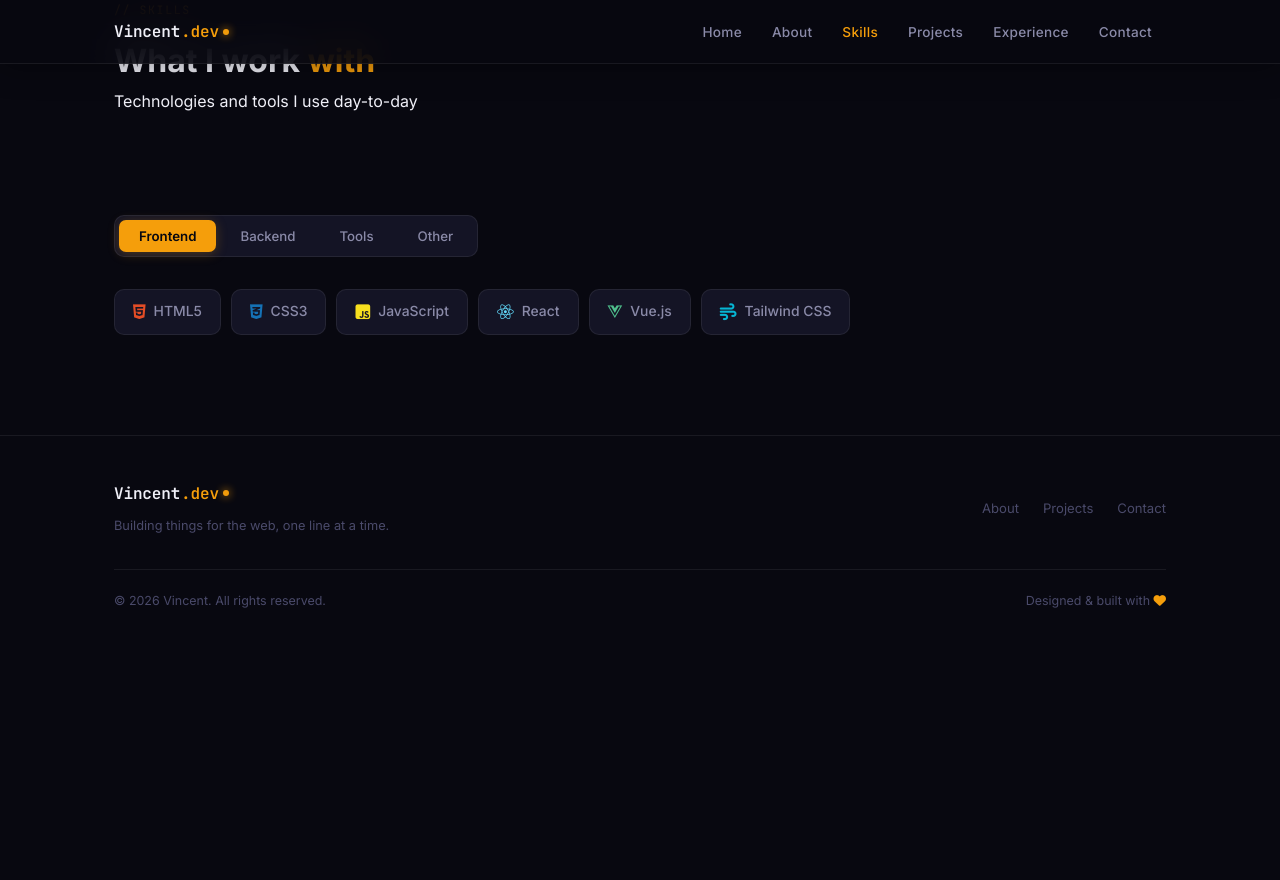
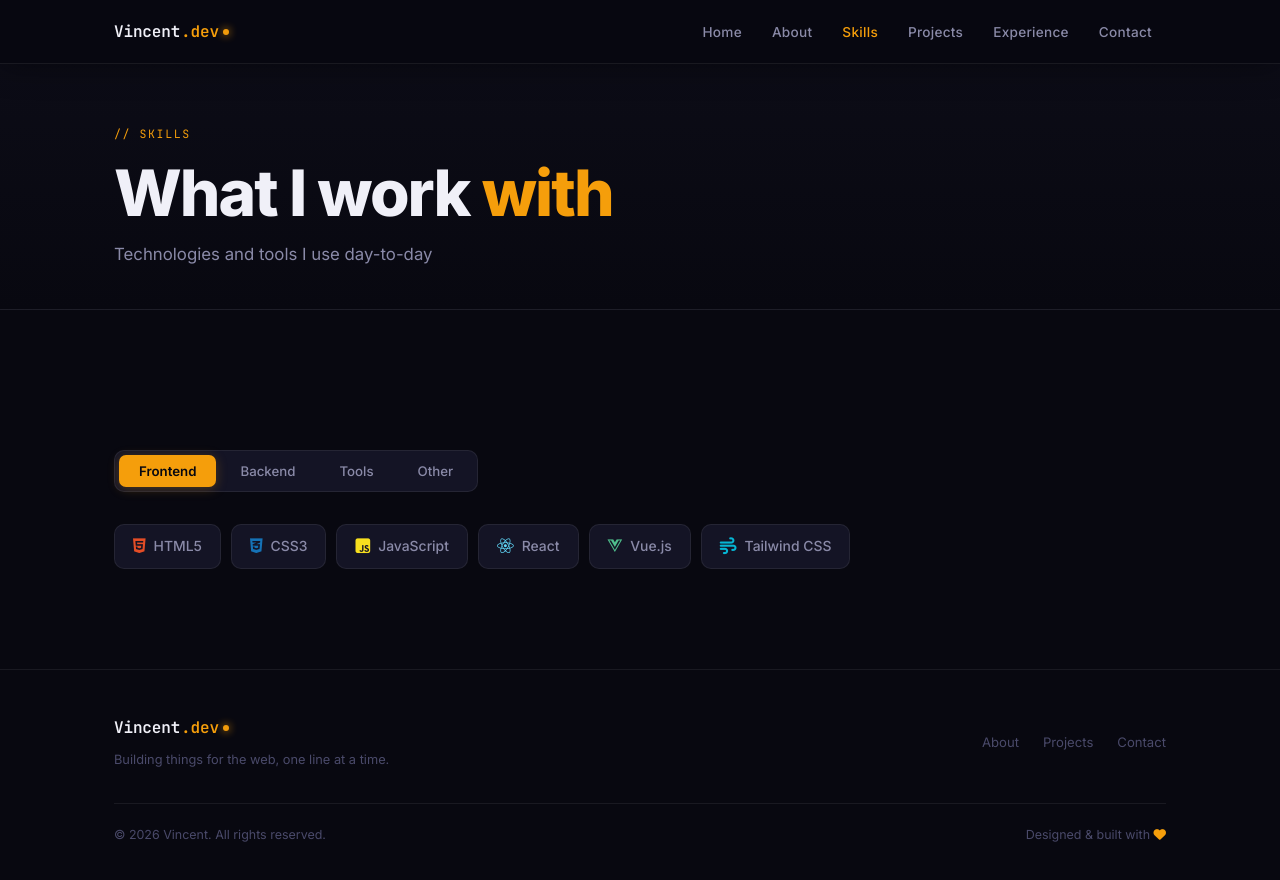
Before and after one commit to Pinc3ng/Pinc3ng.github.io, a plain HTML site: page skills.html in a window 1280 px wide. Before the commit the page ends 800 px from the top, so only its background shows below. Drawn offline with Linux system fonts and the light colour scheme.

Commit message:
Fix: add missing .page-header styles to fix cut-off titles and spacing

```diff
--- a/style.css
+++ b/style.css
@@ -427,8 +427,29 @@ img, svg { display: block; max-width: 100%; }
 .btn-full { width: 100%; justify-content: center; }
 
 /* ==========================================
-   SECTION BASE
+   SECTION BASE & PAGE HEADER
    ========================================== */
+.page-header {
+    padding: calc(var(--nav-height) + 60px) 0 40px;
+    background: linear-gradient(180deg, var(--bg-2) 0%, var(--bg) 100%);
+    border-bottom: 1px solid var(--border);
+    margin-bottom: 40px;
+}
+
+.page-title {
+    font-size: clamp(2.5rem, 6vw, 4rem);
+    font-weight: 800;
+    letter-spacing: -0.03em;
+    line-height: 1.1;
+    color: var(--text);
+    margin-bottom: 12px;
+}
+
+.page-subtitle {
+    font-size: 1.05rem;
+    color: var(--text-muted);
+}
+
 .section { padding: 100px 0; }
 .section-alt { background: var(--bg-2); }
 
```
